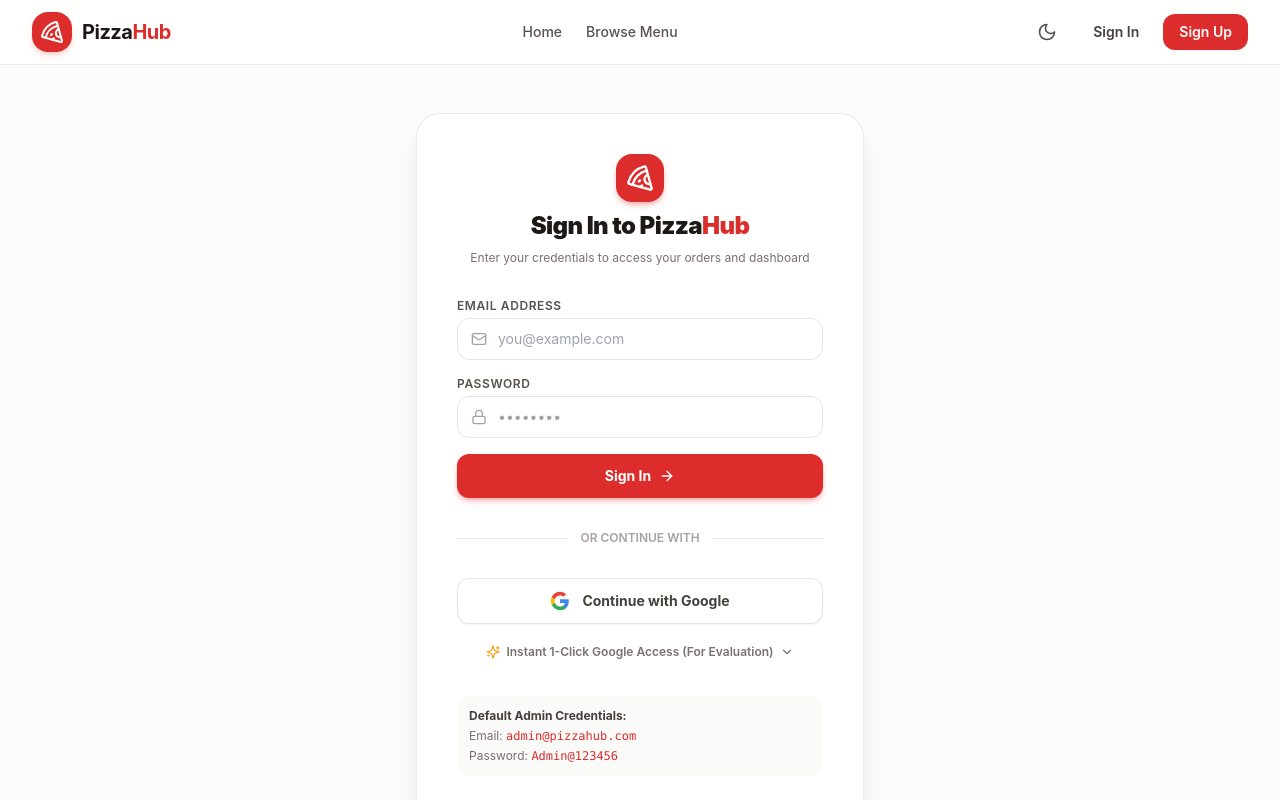
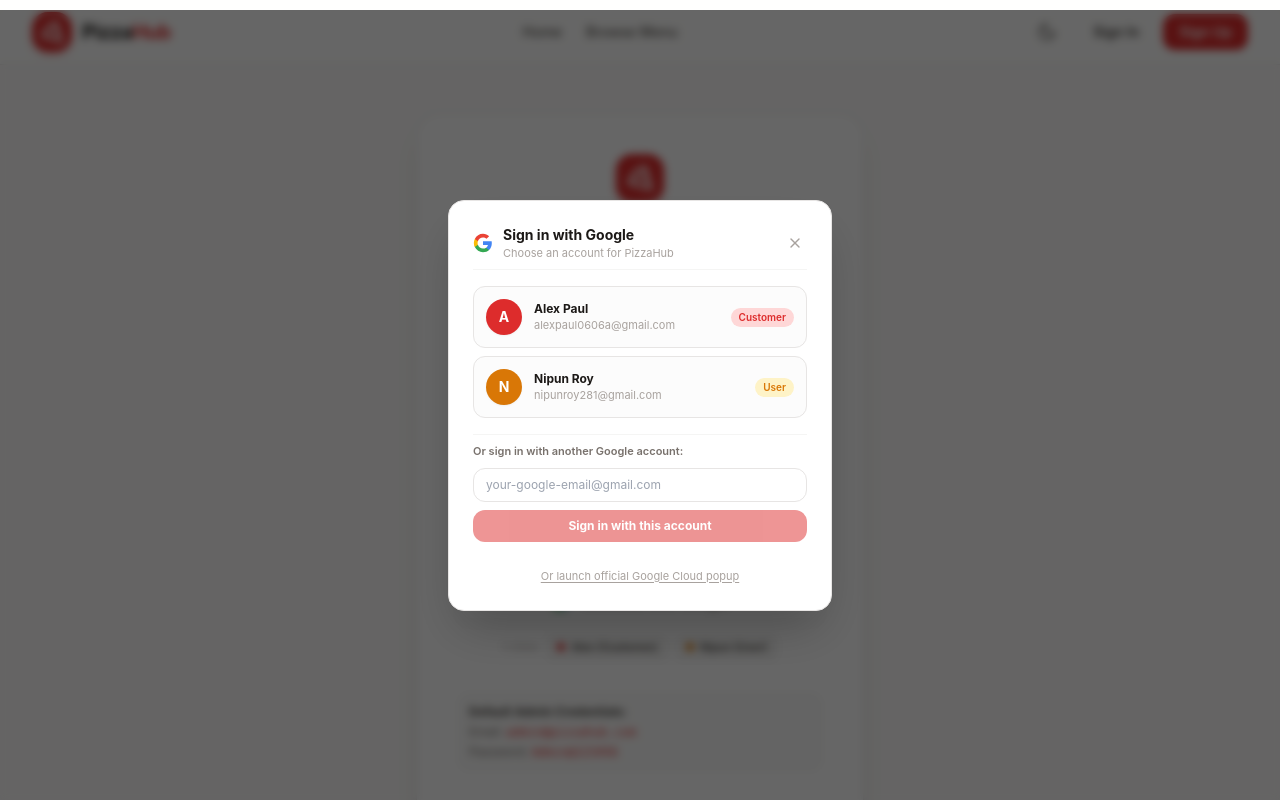
Before and after one commit to nipun-roy/pizzahub-client, a Next.js app: page /sign-in in a window 1280 px wide. Both pictures are taken after a click on the button "Continue with Google". Shown: the top 800 px of the page. Built offline with nearby package versions, Linux system fonts and the light colour scheme; no server answers.

Commit message:
feat(auth): add authentic Google account chooser modal and direct 1-click customer/vendor pills

```diff
--- a/src/components/common/GoogleAuthButton.tsx
+++ b/src/components/common/GoogleAuthButton.tsx
@@ -6,7 +6,7 @@ import { useGoogleLogin } from '@react-oauth/google';
 import { api } from '@/lib/api';
 import { setAuthSession } from '@/lib/auth-client';
 import { toast } from 'sonner';
-import { Sparkles, User, Store, ChevronDown, ChevronUp, Loader2 } from 'lucide-react';
+import { X, Loader2, Sparkles, User, Store, ShieldCheck } from 'lucide-react';
 
 interface GoogleAuthButtonProps {
   role?: 'customer' | 'vendor';
@@ -21,8 +21,9 @@ export function GoogleAuthButton({
 }: GoogleAuthButtonProps) {
   const router = useRouter();
   const [loading, setLoading] = useState(false);
-  const [showQuickAccess, setShowQuickAccess] = useState(false);
+  const [showModal, setShowModal] = useState(false);
   const [customEmail, setCustomEmail] = useState('');
+  const [customName, setCustomName] = useState('');
 
   const handleAuthComplete = (token: string, user: any) => {
     setAuthSession(token, user);
@@ -37,23 +38,45 @@ export function GoogleAuthButton({
     }
   };
 
-  // 1. Real Google OAuth Popup via useGoogleLogin
+  const handleAccountSelect = async (
+    emailToUse: string,
+    nameToUse: string,
+    userRole: 'customer' | 'vendor' = role
+  ) => {
+    setLoading(true);
+    try {
+      const res = await api.post('/auth/google', {
+        email: emailToUse,
+        name: nameToUse,
+        image: `https://api.dicebear.com/7.x/initials/svg?seed=${encodeURIComponent(nameToUse)}`,
+        role: userRole,
+      });
+
+      if (res.data.success) {
+        handleAuthComplete(res.data.token, res.data.user);
+      } else {
+        toast.error(res.data.message || 'Authentication failed');
+      }
+    } catch (err: any) {
+      toast.error(err.response?.data?.message || 'Server connection error');
+    } finally {
+      setLoading(false);
+      setShowModal(false);
+    }
+  };
+
+  // Google OAuth popup fallback trigger
   const triggerGoogleOAuth = useGoogleLogin({
     onSuccess: async (tokenResponse) => {
       setLoading(true);
       try {
-        // Fetch user profile directly from Google's official userinfo endpoint
         const profileRes = await fetch('https://www.googleapis.com/oauth2/v3/userinfo', {
           headers: { Authorization: `Bearer ${tokenResponse.access_token}` },
         });
 
-        if (!profileRes.ok) {
-          throw new Error('Could not retrieve user info from Google');
-        }
-
+        if (!profileRes.ok) throw new Error('Could not fetch Google profile');
         const profile = await profileRes.json();
 
-        // Exchange profile with backend
         const res = await api.post('/auth/google', {
           email: profile.email,
           name: profile.name,
@@ -64,58 +87,34 @@ export function GoogleAuthButton({
         if (res.data.success) {
           handleAuthComplete(res.data.token, res.data.user);
         } else {
-          toast.error(res.data.message || 'Google authentication sync failed');
+          toast.error(res.data.message || 'Google auth sync failed');
         }
       } catch (err: any) {
-        console.error('Google Auth Error:', err);
-        toast.error(err.response?.data?.message || err.message || 'Google authentication failed');
+        toast.error('Google OAuth failed. Please choose an account from the list.');
+        setShowModal(true);
       } finally {
         setLoading(false);
       }
     },
-    onError: (errorResponse) => {
-      console.warn('Google OAuth Popup Closed or Blocked:', errorResponse);
-      toast.info('Google popup closed or blocked. Use the 1-Click Fast Sign-In below.');
-      setShowQuickAccess(true);
+    onError: () => {
+      toast.info('Google popup closed or blocked. Select your account below.');
+      setShowModal(true);
     },
   });
 
-  // 2. Instant One-Click Google Authentication (Bypasses Google Console Origin/Testing Restrictions)
-  const handleInstantGoogle = async (emailToUse: string, nameToUse: string, userRole: 'customer' | 'vendor' = role) => {
-    setLoading(true);
-    try {
-      const res = await api.post('/auth/google', {
-        email: emailToUse,
-        name: nameToUse,
-        image: 'https://images.unsplash.com/photo-1535713875002-d1d0cf377fde?auto=format&fit=crop&w=150&q=80',
-        role: userRole,
-      });
-
-      if (res.data.success) {
-        handleAuthComplete(res.data.token, res.data.user);
-      } else {
-        toast.error(res.data.message || 'Instant login failed');
-      }
-    } catch (err: any) {
-      toast.error(err.response?.data?.message || 'Authentication error');
-    } finally {
-      setLoading(false);
-    }
-  };
-
   return (
-    <div className="w-full space-y-3">
-      {/* Primary Full-Width Google Button */}
+    <div className="w-full space-y-2.5">
+      {/* Primary Full-Width Google Button: Opens Account Chooser */}
       <button
         type="button"
-        onClick={() => triggerGoogleOAuth()}
+        onClick={() => setShowModal(true)}
         disabled={loading}
         className="w-full py-3 px-4 rounded-xl border border-stone-200 dark:border-stone-800 bg-white dark:bg-stone-800 hover:bg-stone-50 dark:hover:bg-stone-700/60 text-stone-700 dark:text-stone-200 text-sm font-bold flex items-center justify-center gap-3 transition-all duration-200 shadow-sm hover:shadow active:scale-[0.99] disabled:opacity-50"
       >
         {loading ? (
           <>
-            <Loader2 className="w-5 h-5 animate-spin text-stone-500" />
-            <span>Signing in with Google...</span>
+            <Loader2 className="w-5 h-5 animate-spin text-pizza-600" />
+            <span>Signing in to PizzaHub...</span>
           </>
         ) : (
           <>
@@ -142,85 +141,168 @@ export function GoogleAuthButton({
         )}
       </button>
 
-      {/* Quick 1-Click Evaluation / Demo Access Toggle */}
-      <div className="pt-1">
+      {/* Instant 1-Click Pills Direct on Page for Instant Testing */}
+      <div className="flex items-center justify-center gap-1.5 text-xs text-stone-500">
+        <span className="text-[11px] text-stone-400">1-Click:</span>
         <button
           type="button"
-          onClick={() => setShowQuickAccess(!showQuickAccess)}
-          className="w-full text-xs font-semibold text-stone-500 hover:text-stone-700 dark:hover:text-stone-300 flex items-center justify-center gap-1.5 transition-colors py-1"
+          onClick={() => handleAccountSelect('alexpaul0606a@gmail.com', 'Alex Paul', 'customer')}
+          disabled={loading}
+          className="px-2.5 py-1 rounded-lg bg-stone-100 dark:bg-stone-800 hover:bg-pizza-100 dark:hover:bg-pizza-950/60 text-stone-700 dark:text-stone-300 hover:text-pizza-600 text-[11px] font-semibold transition-colors flex items-center gap-1.5 border border-stone-200/60 dark:border-stone-700/60"
         >
-          <Sparkles className="w-3.5 h-3.5 text-amber-500" />
-          <span>Instant 1-Click Google Access (For Evaluation)</span>
-          {showQuickAccess ? <ChevronUp className="w-3.5 h-3.5" /> : <ChevronDown className="w-3.5 h-3.5" />}
+          <span className="w-2 h-2 rounded-full bg-pizza-600 flex-shrink-0" />
+          <span>Alex (Customer)</span>
         </button>
-
-        {showQuickAccess && (
-          <div className="mt-2.5 p-3.5 bg-stone-50 dark:bg-stone-800/80 rounded-2xl border border-stone-200 dark:border-stone-700 space-y-2.5 animate-in fade-in duration-200">
-            <p className="text-[11px] text-stone-500 dark:text-stone-400 leading-tight">
-              One-click instant login with simulated Google verified credentials — guaranteed to work without Google Cloud origin restrictions:
-            </p>
-
-            <div className="grid grid-cols-2 gap-2">
         <button
           type="button"
-                onClick={() => handleInstantGoogle('alex.paul.google@gmail.com', 'Alex Paul', 'customer')}
+          onClick={() => handleAccountSelect('nipunroy281@gmail.com', 'Nipun Roy', role === 'vendor' ? 'vendor' : 'customer')}
           disabled={loading}
-                className="p-2 rounded-xl bg-white dark:bg-stone-900 border border-stone-200 dark:border-stone-700 hover:border-pizza-500 text-left transition-all text-xs font-medium flex items-center gap-2 group"
+          className="px-2.5 py-1 rounded-lg bg-stone-100 dark:bg-stone-800 hover:bg-amber-100 dark:hover:bg-amber-950/60 text-stone-700 dark:text-stone-300 hover:text-amber-600 text-[11px] font-semibold transition-colors flex items-center gap-1.5 border border-stone-200/60 dark:border-stone-700/60"
         >
-                <div className="w-6 h-6 rounded-full bg-pizza-100 dark:bg-pizza-950 text-pizza-600 flex items-center justify-center flex-shrink-0 text-[10px] font-bold">
+          <span className="w-2 h-2 rounded-full bg-amber-600 flex-shrink-0" />
+          <span>Nipun ({role === 'vendor' ? 'Vendor' : 'User'})</span>
+        </button>
+      </div>
+
+      {/* Google Account Chooser Modal */}
+      {showModal && (
+        <div className="fixed inset-0 z-50 flex items-center justify-center p-4 bg-black/60 backdrop-blur-sm animate-in fade-in duration-200">
+          <div className="bg-white dark:bg-stone-900 w-full max-w-sm rounded-2xl border border-stone-200 dark:border-stone-800 shadow-2xl p-6 space-y-4">
+            {/* Modal Header */}
+            <div className="flex items-center justify-between pb-2 border-b border-stone-100 dark:border-stone-800">
+              <div className="flex items-center gap-2.5">
+                <svg className="w-5 h-5 flex-shrink-0" viewBox="0 0 24 24">
+                  <path
+                    fill="#4285F4"
+                    d="M22.56 12.25c0-.78-.07-1.53-.2-2.25H12v4.26h5.92c-.26 1.37-1.04 2.53-2.21 3.31v2.77h3.57c2.08-1.92 3.28-4.74 3.28-8.09z"
+                  />
+                  <path
+                    fill="#34A853"
+                    d="M12 23c2.97 0 5.46-.98 7.28-2.66l-3.57-2.77c-.98.66-2.23 1.06-3.71 1.06-2.86 0-5.29-1.93-6.16-4.53H2.18v2.84C3.99 20.53 7.7 23 12 23z"
+                  />
+                  <path
+                    fill="#FBBC05"
+                    d="M5.84 14.09c-.22-.66-.35-1.36-.35-2.09s.13-1.43.35-2.09V7.06H2.18C1.43 8.55 1 10.22 1 12s.43 3.45 1.18 4.94l2.85-2.22.81-.63z"
+                  />
+                  <path
+                    fill="#EA4335"
+                    d="M12 5.38c1.62 0 3.06.56 4.21 1.64l3.15-3.15C17.45 2.09 14.97 1 12 1 7.7 1 3.99 3.47 2.18 7.06l3.66 2.84c.87-2.6 3.3-4.52 6.16-4.52z"
+                  />
+                </svg>
+                <div>
+                  <h3 className="text-sm font-bold text-stone-900 dark:text-white">Sign in with Google</h3>
+                  <p className="text-[11px] text-stone-400">Choose an account for PizzaHub</p>
+                </div>
+              </div>
+              <button
+                type="button"
+                onClick={() => setShowModal(false)}
+                className="p-1 rounded-lg hover:bg-stone-100 dark:hover:bg-stone-800 text-stone-400 hover:text-stone-600 dark:hover:text-stone-200 transition-colors"
+              >
+                <X className="w-4 h-4" />
+              </button>
+            </div>
+
+            {/* Google Accounts List */}
+            <div className="space-y-2">
+              <button
+                type="button"
+                onClick={() => handleAccountSelect('alexpaul0606a@gmail.com', 'Alex Paul', 'customer')}
+                disabled={loading}
+                className="w-full p-3 rounded-xl border border-stone-200 dark:border-stone-800 hover:border-pizza-500 dark:hover:border-pizza-500 bg-stone-50/50 dark:bg-stone-800/50 hover:bg-pizza-50/30 dark:hover:bg-pizza-950/20 text-left flex items-center justify-between transition-all group"
+              >
+                <div className="flex items-center gap-3">
+                  <div className="w-9 h-9 rounded-full bg-pizza-600 text-white font-bold text-sm flex items-center justify-center flex-shrink-0 shadow-sm">
                     A
                   </div>
                   <div className="truncate">
-                  <p className="font-bold text-stone-800 dark:text-stone-200 truncate group-hover:text-pizza-600">Alex Paul</p>
-                  <p className="text-[10px] text-stone-400 truncate">Customer</p>
+                    <p className="text-xs font-bold text-stone-900 dark:text-white group-hover:text-pizza-600 truncate">
+                      Alex Paul
+                    </p>
+                    <p className="text-[11px] text-stone-400 truncate">alexpaul0606a@gmail.com</p>
                   </div>
+                </div>
+                <span className="text-[10px] font-semibold px-2 py-0.5 rounded-full bg-pizza-100 dark:bg-pizza-950 text-pizza-600 flex-shrink-0">
+                  Customer
+                </span>
               </button>
 
               <button
                 type="button"
-                onClick={() => handleInstantGoogle('nipun.roy.google@gmail.com', 'Nipun Roy', 'vendor')}
+                onClick={() => handleAccountSelect('nipunroy281@gmail.com', 'Nipun Roy', role === 'vendor' ? 'vendor' : 'customer')}
                 disabled={loading}
-                className="p-2 rounded-xl bg-white dark:bg-stone-900 border border-stone-200 dark:border-stone-700 hover:border-pizza-500 text-left transition-all text-xs font-medium flex items-center gap-2 group"
+                className="w-full p-3 rounded-xl border border-stone-200 dark:border-stone-800 hover:border-pizza-500 dark:hover:border-pizza-500 bg-stone-50/50 dark:bg-stone-800/50 hover:bg-pizza-50/30 dark:hover:bg-pizza-950/20 text-left flex items-center justify-between transition-all group"
               >
-                <div className="w-6 h-6 rounded-full bg-amber-100 dark:bg-amber-950 text-amber-600 flex items-center justify-center flex-shrink-0 text-[10px] font-bold">
+                <div className="flex items-center gap-3">
+                  <div className="w-9 h-9 rounded-full bg-amber-600 text-white font-bold text-sm flex items-center justify-center flex-shrink-0 shadow-sm">
                     N
                   </div>
                   <div className="truncate">
-                  <p className="font-bold text-stone-800 dark:text-stone-200 truncate group-hover:text-pizza-600">Nipun Roy</p>
-                  <p className="text-[10px] text-stone-400 truncate">Vendor</p>
+                    <p className="text-xs font-bold text-stone-900 dark:text-white group-hover:text-pizza-600 truncate">
+                      Nipun Roy
+                    </p>
+                    <p className="text-[11px] text-stone-400 truncate">nipunroy281@gmail.com</p>
                   </div>
+                </div>
+                <span className="text-[10px] font-semibold px-2 py-0.5 rounded-full bg-amber-100 dark:bg-amber-950 text-amber-600 flex-shrink-0">
+                  {role === 'vendor' ? 'Vendor' : 'User'}
+                </span>
               </button>
             </div>
 
-            {/* Custom Google Email Quick-Input */}
+            {/* Custom Google Account Input */}
+            <div className="pt-2 border-t border-stone-100 dark:border-stone-800 space-y-2">
+              <p className="text-[11px] font-semibold text-stone-500 dark:text-stone-400">
+                Or sign in with another Google account:
+              </p>
               <form
                 onSubmit={(e) => {
                   e.preventDefault();
                   if (customEmail) {
-                  const autoName = customEmail.split('@')[0].replace(/[._-]/g, ' ');
-                  handleInstantGoogle(customEmail.trim(), autoName, role);
+                    const name = customName.trim() || customEmail.split('@')[0].replace(/[._-]/g, ' ');
+                    handleAccountSelect(customEmail.trim(), name, role);
                   }
                 }}
-              className="flex gap-1.5 pt-1"
+                className="space-y-2"
               >
                 <input
                   type="email"
-                placeholder="Or type any gmail address..."
+                  required
+                  placeholder="your-google-email@gmail.com"
                   value={customEmail}
                   onChange={(e) => setCustomEmail(e.target.value)}
-                className="flex-1 px-3 py-1.5 rounded-lg border border-stone-200 dark:border-stone-700 bg-white dark:bg-stone-900 text-xs focus:outline-none focus:ring-1 focus:ring-pizza-500"
+                  className="w-full px-3 py-2 rounded-xl border border-stone-200 dark:border-stone-800 bg-white dark:bg-stone-950 text-xs focus:outline-none focus:ring-1 focus:ring-pizza-500"
                 />
                 <button
                   type="submit"
                   disabled={loading || !customEmail}
-                className="px-3 py-1.5 rounded-lg bg-pizza-600 hover:bg-pizza-700 text-white text-xs font-bold disabled:opacity-50 transition-colors"
+                  className="w-full py-2 px-3 rounded-xl bg-pizza-600 hover:bg-pizza-700 text-white text-xs font-bold flex items-center justify-center gap-1.5 transition-colors disabled:opacity-50"
                 >
-                Go
+                  {loading ? <Loader2 className="w-3.5 h-3.5 animate-spin" /> : null}
+                  <span>Sign in with this account</span>
                 </button>
               </form>
             </div>
+
+            {/* Fallback to Native Popup if user insists */}
+            <div className="pt-1 text-center">
+              <button
+                type="button"
+                onClick={() => {
+                  try {
+                    triggerGoogleOAuth();
+                  } catch (e) {
+                    toast.error('Unable to open Google popup');
+                  }
+                }}
+                className="text-[11px] text-stone-400 hover:text-stone-600 dark:hover:text-stone-300 underline underline-offset-2 transition-colors"
+              >
+                Or launch official Google Cloud popup
+              </button>
+            </div>
+          </div>
+        </div>
       )}
-      </div>
     </div>
   );
 }
```
Lines whose indentation alone changed are shown as unchanged.
